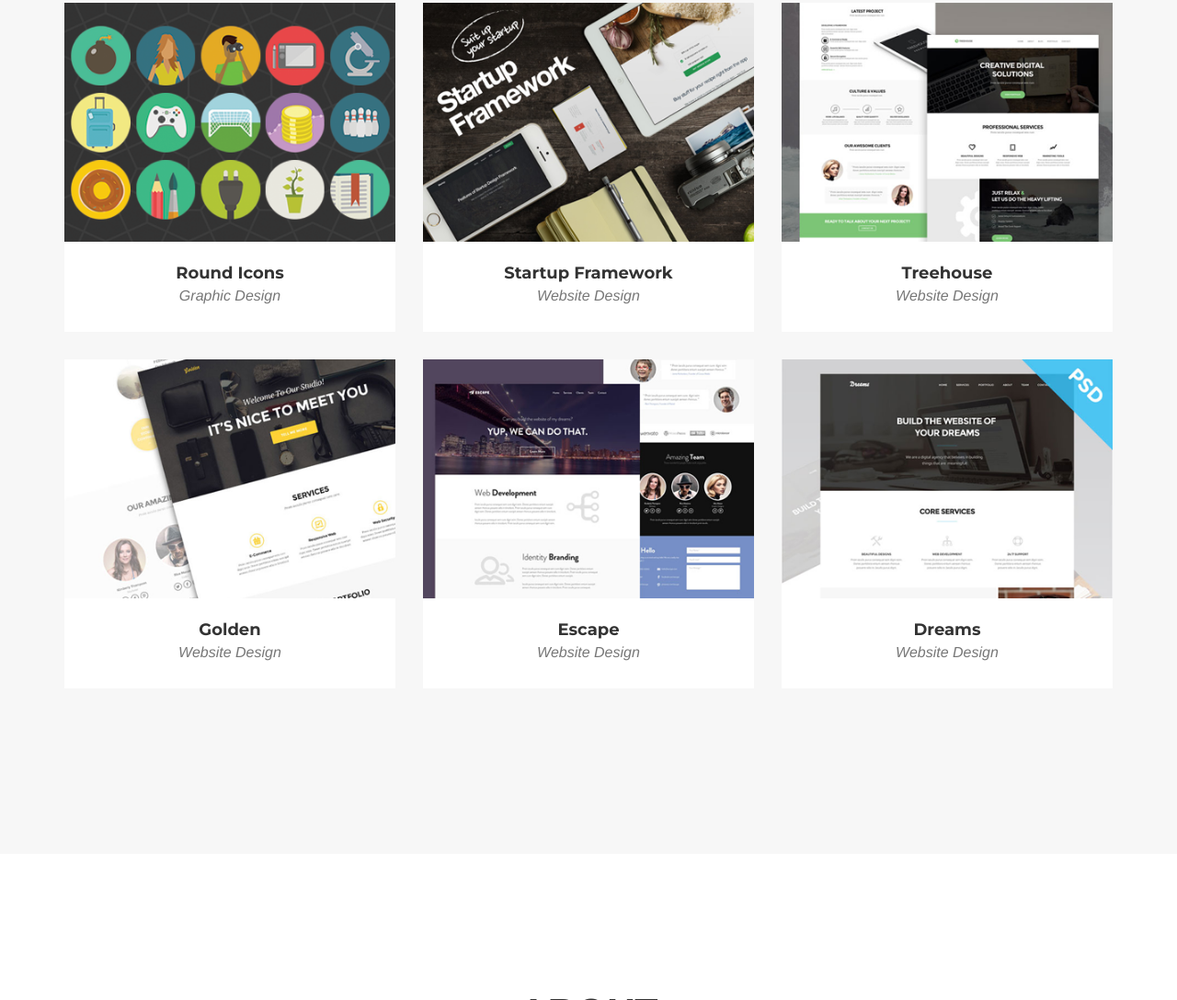
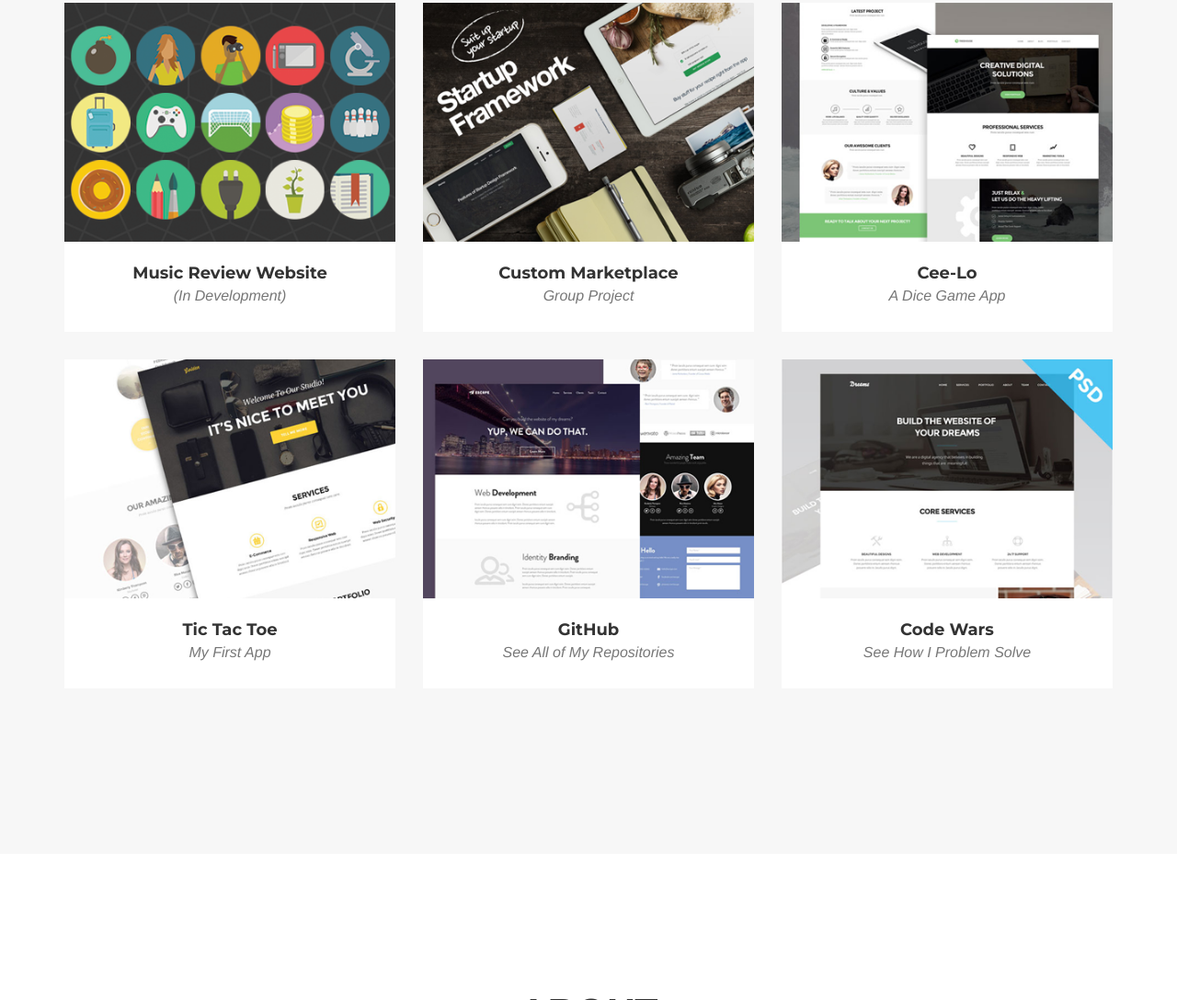
Before and after one commit to joebegley15/About, a plain HTML site: page index.html in a window 1280 px wide. Shown: the part 1812-2900 px from the top of the page at 92% size. Drawn offline with nearby package versions, Linux system fonts and the light colour scheme; a web font is replaced by a local one.

Commit message:
Added links to the HTML page.

```diff
--- a/index.html
+++ b/index.html
@@ -126,7 +126,7 @@
         </div>
     </section>
 
-    <!-- Portfolio Grid Section -->
+     <!-- Portfolio Grid Section -->
     <section id="portfolio" class="bg-light-gray">
         <div class="container">
             <div class="row">
@@ -137,7 +137,7 @@
             </div>
             <div class="row">
                 <div class="col-md-4 col-sm-6 portfolio-item">
-                    <a href="#portfolioModal1" class="portfolio-link" data-toggle="modal">
+                    <a href="http://joebegley15.github.io/Project-4-Front-End/#/" class="portfolio-link" data-toggle="modal">
                         <div class="portfolio-hover">
                             <div class="portfolio-hover-content">
                                 <i class="fa fa-plus fa-3x"></i>
@@ -146,12 +146,12 @@
                         <img src="img/portfolio/roundicons.png" class="img-responsive" alt="">
                     </a>
                     <div class="portfolio-caption">
-                        <h4>Round Icons</h4>
-                        <p class="text-muted">Graphic Design</p>
+                        <h4>Music Review Website</h4>
+                        <p class="text-muted">(In Development)</p>
                     </div>
                 </div>
                 <div class="col-md-4 col-sm-6 portfolio-item">
-                    <a href="#portfolioModal2" class="portfolio-link" data-toggle="modal">
+                    <a href="http://bug-busters.github.io/project-3-front-end/" class="portfolio-link" data-toggle="modal">
                         <div class="portfolio-hover">
                             <div class="portfolio-hover-content">
                                 <i class="fa fa-plus fa-3x"></i>
@@ -160,12 +160,12 @@
                         <img src="img/portfolio/startup-framework.png" class="img-responsive" alt="">
                     </a>
                     <div class="portfolio-caption">
-                        <h4>Startup Framework</h4>
-                        <p class="text-muted">Website Design</p>
+                        <h4>Custom Marketplace</h4>
+                        <p class="text-muted">Group Project</p>
                     </div>
                 </div>
                 <div class="col-md-4 col-sm-6 portfolio-item">
-                    <a href="#portfolioModal3" class="portfolio-link" data-toggle="modal">
+                    <a href="http://joebegley15.github.io/projectTwoFe/" class="portfolio-link" data-toggle="modal">
                         <div class="portfolio-hover">
                             <div class="portfolio-hover-content">
                                 <i class="fa fa-plus fa-3x"></i>
@@ -174,8 +174,8 @@
                         <img src="img/portfolio/treehouse.png" class="img-responsive" alt="">
                     </a>
                     <div class="portfolio-caption">
-                        <h4>Treehouse</h4>
-                        <p class="text-muted">Website Design</p>
+                        <h4>Cee-Lo</h4>
+                        <p class="text-muted">A Dice Game App</p>
                     </div>
                 </div>
                 <div class="col-md-4 col-sm-6 portfolio-item">
@@ -188,12 +188,12 @@
                         <img src="img/portfolio/golden.png" class="img-responsive" alt="">
                     </a>
                     <div class="portfolio-caption">
-                        <h4>Golden</h4>
-                        <p class="text-muted">Website Design</p>
+                        <h4>Tic Tac Toe</h4>
+                        <p class="text-muted">My First App</p>
                     </div>
                 </div>
                 <div class="col-md-4 col-sm-6 portfolio-item">
-                    <a href="#portfolioModal5" class="portfolio-link" data-toggle="modal">
+                    <a href="https://github.com/joebegley15" class="portfolio-link" data-toggle="modal">
                         <div class="portfolio-hover">
                             <div class="portfolio-hover-content">
                                 <i class="fa fa-plus fa-3x"></i>
@@ -202,12 +202,12 @@
                         <img src="img/portfolio/escape.png" class="img-responsive" alt="">
                     </a>
                     <div class="portfolio-caption">
-                        <h4>Escape</h4>
-                        <p class="text-muted">Website Design</p>
+                        <h4>GitHub</h4>
+                        <p class="text-muted">See All of My Repositories</p>
                     </div>
                 </div>
                 <div class="col-md-4 col-sm-6 portfolio-item">
-                    <a href="#portfolioModal6" class="portfolio-link" data-toggle="modal">
+                    <a href="http://www.codewars.com/users/joebegley15" class="portfolio-link" data-toggle="modal">
                         <div class="portfolio-hover">
                             <div class="portfolio-hover-content">
                                 <i class="fa fa-plus fa-3x"></i>
@@ -216,8 +216,8 @@
                         <img src="img/portfolio/dreams.png" class="img-responsive" alt="">
                     </a>
                     <div class="portfolio-caption">
-                        <h4>Dreams</h4>
-                        <p class="text-muted">Website Design</p>
+                        <h4>Code Wars</h4>
+                        <p class="text-muted">See How I Problem Solve</p>
                     </div>
                 </div>
             </div>
```
